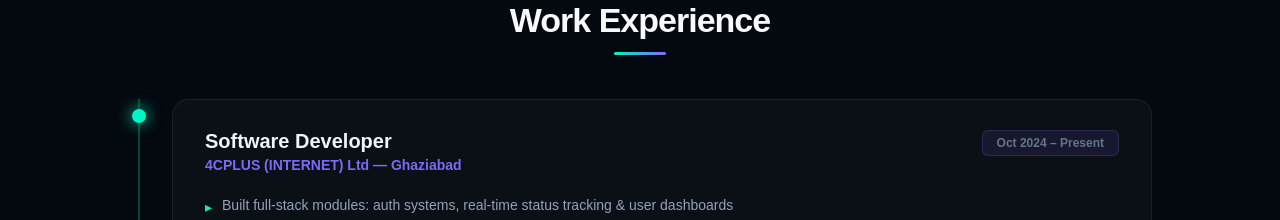
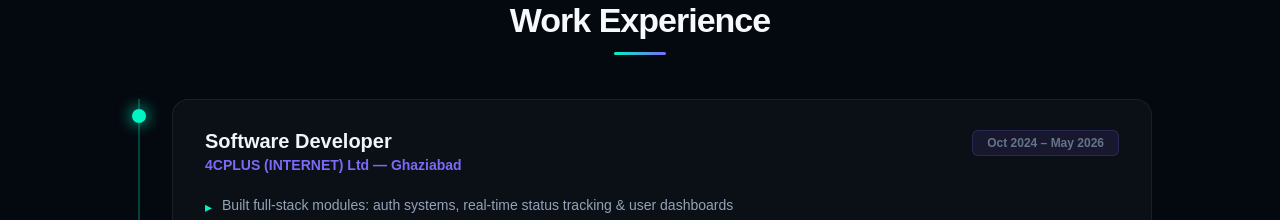
Before and after one commit to Chaudhary4000/portfolio-website, a React (Create React App) app: page / in a window 1280 px wide. Shown: the part 2300-2520 px from the top of the page. Built offline with nearby package versions, Linux system fonts and the light colour scheme; a web font is replaced by a local one.

Commit message:
Update App.js

```diff
--- a/src/App.js
+++ b/src/App.js
@@ -428,7 +428,7 @@ export default function Portfolio() {
                 <div style={{ fontSize: 20, fontWeight: 900, color: "#f1f5f9", marginBottom: 4 }}>Software Developer</div>
                 <div style={{ fontSize: 14, color: "#7c6af7", fontWeight: 700 }}>4CPLUS (INTERNET) Ltd — Ghaziabad</div>
               </div>
-              <span style={{ fontSize: 12, color: "#64748b", background: "rgba(124,106,247,0.1)", border: "1px solid rgba(124,106,247,0.2)", borderRadius: 6, padding: "5px 14px", alignSelf: "flex-start", fontWeight: 700 }}>Oct 2024 – Present</span>
+              <span style={{ fontSize: 12, color: "#64748b", background: "rgba(124,106,247,0.1)", border: "1px solid rgba(124,106,247,0.2)", borderRadius: 6, padding: "5px 14px", alignSelf: "flex-start", fontWeight: 700 }}>Oct 2024 – May 2026</span>
             </div>
             <ul style={{ listStyle: "none", display: "flex", flexDirection: "column", gap: 10, marginBottom: 20 }}>
               {["Built full-stack modules: auth systems, real-time status tracking & user dashboards","Integrated REST APIs for improved functionality and real-time data processing","Optimized application performance with clean, maintainable code","Collaborated across frontend & backend teams to ship production features on time"].map((p,i) => (
@@ -493,6 +493,7 @@ export default function Portfolio() {
         </div>
       </section>
 
+
       {/* CONTACT */}
       <section id="Contact" style={{ position: "relative", zIndex: 1, padding: "80px 10vw", borderTop: "1px solid rgba(255,255,255,0.04)" }}>
         <SectionTitle>Get In Touch</SectionTitle>
```
